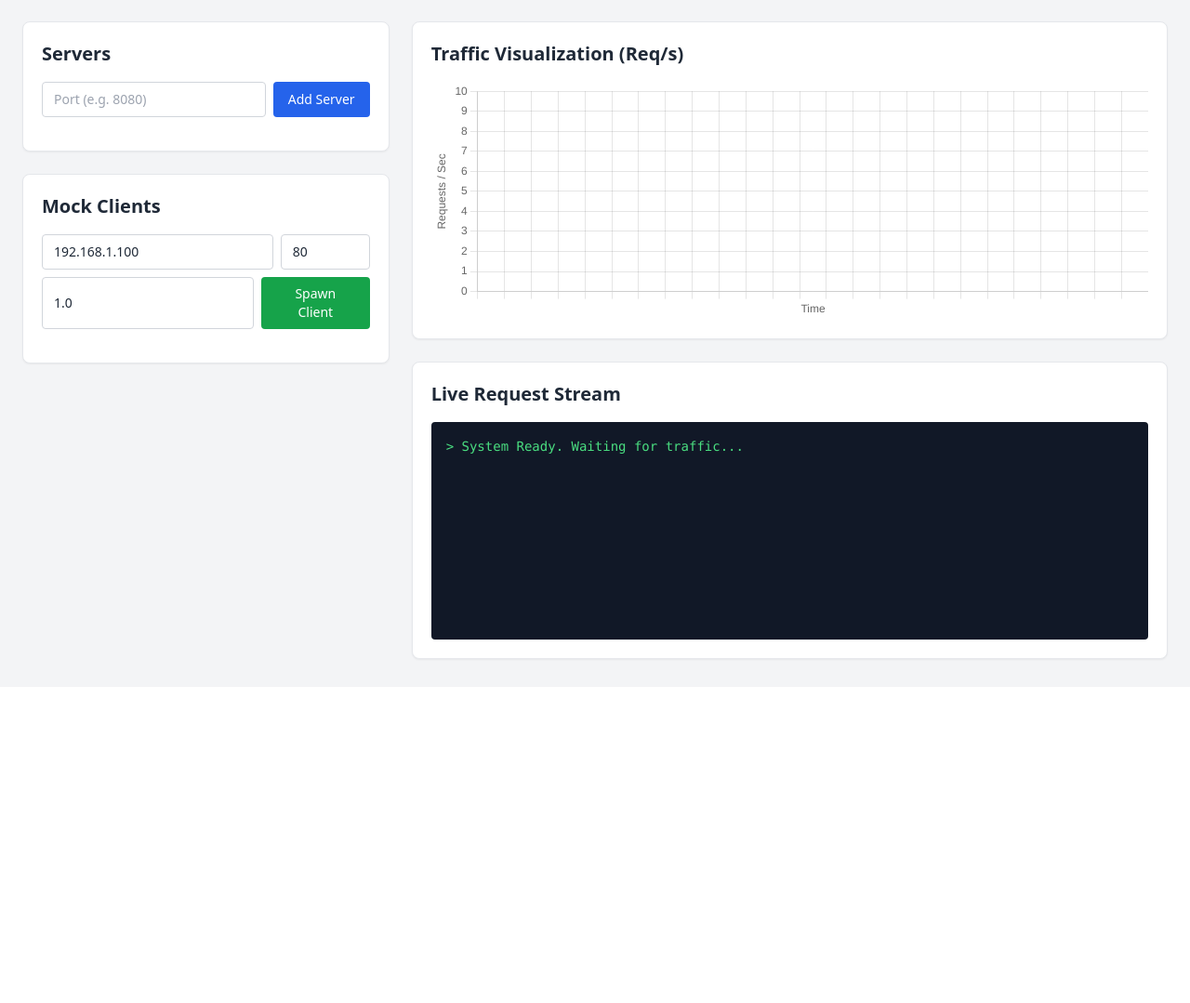
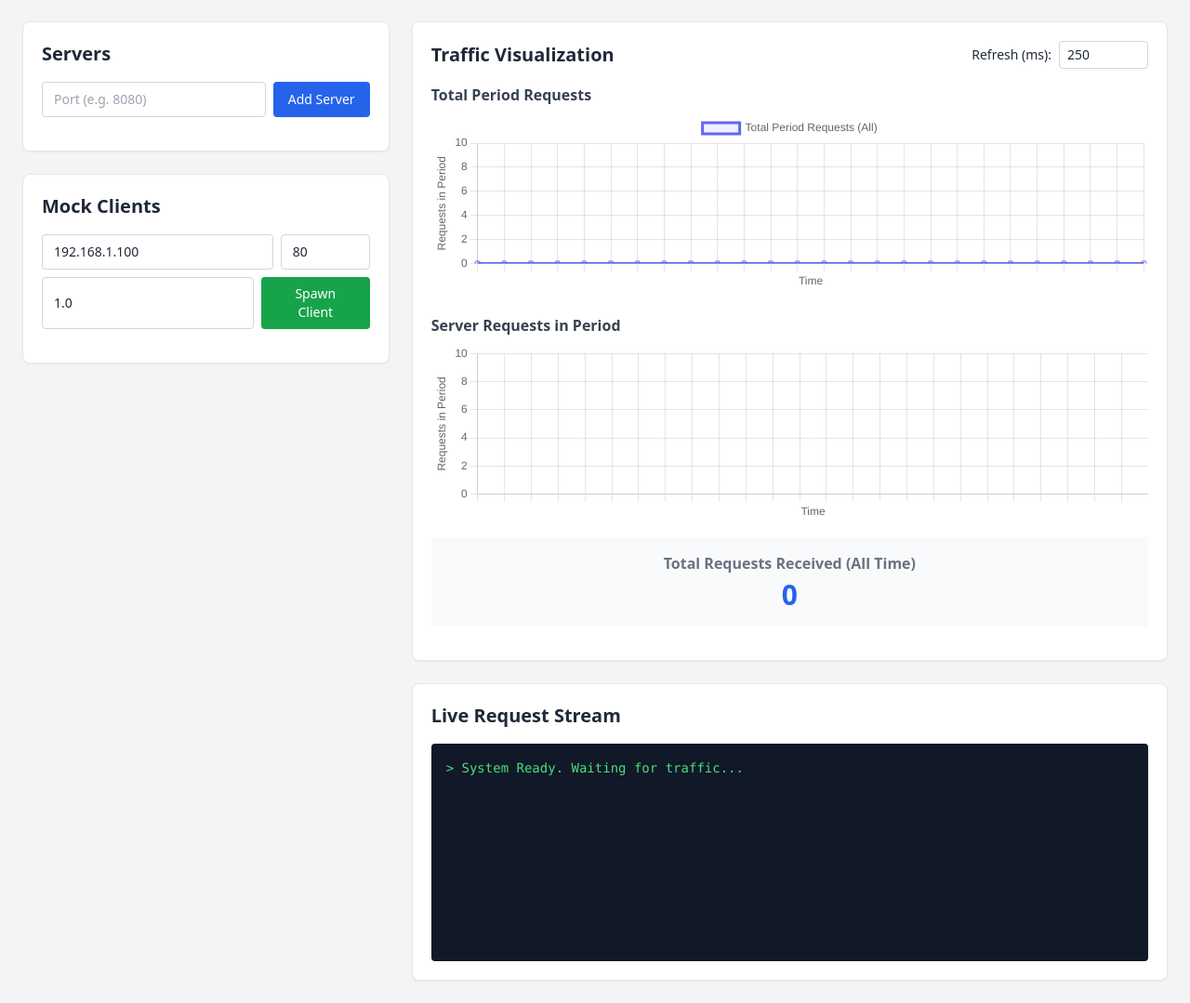
Before and after one commit to Tanish-Desai/Esp32LoadBal, a Flask app: page / in a window 1280 px wide. Shown: the part 61-1140 px from the top of the page at 93% size. Before the commit the page ends 772 px from the top, so only its background shows below. Run offline with Flask 3, Linux system fonts and the light colour scheme; data that the repository does not hold is empty; some libraries are stand-ins or nearby versions.

Commit message:
refactor load balancing logic to use struct, modify client to short lives, ui redesign with more metrics, shift from mock-clients to client-builders

```diff
--- a/ui/app.py
+++ b/ui/app.py
@@ -31,7 +31,42 @@ def get_local_ip():
 
 # State
 servers = {} # port -> ManagedServer instance
-clients = {} # id -> MockClient instance
+builders = {} # id -> ClientBuilder instance
+
+class ClientBuilder(threading.Thread):
+    def __init__(self, builder_id, target_ip, target_port, delay, event_callback):
+        super().__init__()
+        self.builder_id = builder_id
+        self.target_ip = target_ip
+        self.target_port = target_port
+        self.delay = delay
+        self.event_callback = event_callback
+        self.running = False
+        self.current_client = None
+        self.daemon = True
+
+    def run(self):
+        self.running = True
+        counter = 0
+        while self.running:
+            # Create a unique short-lived client for logging
+            cid = f"{self.builder_id}-{counter}"
+            self.current_client = MockClient(self.target_ip, self.target_port, cid, self.delay, self.event_callback)
+            self.current_client.start()
+
+            # Wait for this request to finish (which terminates the client)
+            self.current_client.join()
+
+            counter += 1
+            if not self.running:
+                break
+
+            time.sleep(self.delay)
+
+    def stop(self):
+        self.running = False
+        if self.current_client:
+            self.current_client.stop()
 
 # WebSockets Callbacks
 def server_event_callback(data):
@@ -120,37 +155,41 @@ def delete_server(port):
 @app.route('/api/clients', methods=['GET'])
 def get_clients():
     out = []
-    for cid, client in clients.items():
+    for cid, builder in builders.items():
         out.append({
             'id': cid,
-            'target_ip': client.target_ip,
-            'target_port': client.target_port,
-            'running': client.running,
-            'delay': client.delay
+            'target_ip': builder.target_ip,
+            'target_port': builder.target_port,
+            'running': builder.running,
+            'delay': builder.delay,
+            'current_client_id': builder.current_client.client_id if builder.current_client else None
         })
     return jsonify(out)
 
 @app.route('/api/clients/create', methods=['POST'])
 def create_client():
+    if len(builders) >= 7:
+        return jsonify({'error': 'Maximum of 7 client builders reached (ESP32 limit)'}), 400
+
     data = request.json
     target_ip = data.get('target_ip', '127.0.0.1')
     target_port = int(data.get('target_port', 80))
     delay = float(data.get('delay', 1.0))
 
     cid = str(uuid.uuid4())[:8]
-    client = MockClient(target_ip, target_port, cid, delay=delay, event_callback=client_event_callback)
-    clients[cid] = client
+    builder = ClientBuilder(cid, target_ip, target_port, delay, client_event_callback)
+    builders[cid] = builder
 
-    # Auto-start client
-    client.start()
+    # Auto-start builder
+    builder.start()
     return jsonify({'status': 'success', 'id': cid})
 
 @app.route('/api/clients/<client_id>/stop', methods=['POST'])
 def stop_client(client_id):
-    if client_id not in clients:
+    if client_id not in builders:
         return jsonify({'error': 'Client not found'}), 404
-    clients[client_id].stop()
-    del clients[client_id]
+    builders[client_id].stop()
+    del builders[client_id]
     return jsonify({'status': 'stopped'})
 
 
--- a/ui/static/app.js
+++ b/ui/static/app.js
@@ -12,7 +12,7 @@ const chartCfg = {
     type: 'line',
     data: {
         labels: [],
-        datasets: [] // Each server gets a dataset {label: "Port 8080", data: []}
+        datasets: []
     },
     options: {
         responsive: true,
@@ -20,18 +20,53 @@ const chartCfg = {
         scales: {
             x: {
                 title: { display: true, text: 'Time' },
-                ticks: { display: false } // hide raw timestamps for clean look
+                ticks: { display: false }
             },
             y: {
-                title: { display: true, text: 'Requests / Sec' },
+                title: { display: true, text: 'Requests in Period' },
                 min: 0,
-                suggestedMax: 10
+                suggestedMax: 10,
             }
         },
-        animation: { duration: 0 } // Fast updates
+        animation: { duration: 0 }
     }
 };
 const trafficChart = new Chart(ctx, chartCfg);
+
+const ctxTotal = document.getElementById('totalPeriodChart').getContext('2d');
+const totalChartCfg = {
+    type: 'line',
+    data: {
+        labels: [],
+        datasets: [
+            {
+                label: 'Total Period Requests (All)',
+                data: [],
+                borderColor: '#6366F1',
+                tension: 0.2,
+                fill: true,
+                backgroundColor: 'rgba(99, 102, 241, 0.1)',
+            }
+        ]
+    },
+    options: {
+        responsive: true,
+        maintainAspectRatio: false,
+        scales: {
+            x: {
+                title: { display: true, text: 'Time' },
+                ticks: { display: false }
+            },
+            y: {
+                title: { display: true, text: 'Requests in Period' },
+                min: 0,
+                suggestedMax: 10,
+            }
+        },
+        animation: { duration: 0 }
+    }
+};
+const totalPeriodChart = new Chart(ctxTotal, totalChartCfg);
 
 // Socket IO Events
 socket.on('connect', () => {
@@ -49,12 +84,20 @@ socket.on('disconnect', () => {
 
 // Traffic Tracking
 const currentRequestCounts = {}; // { port: count }
-const UPDATE_INTERVAL_MS = 250;
-setInterval(() => {
-    // Tick the chart every 250ms
+const lastNonZeroCounts = {}; // { port: count }
+let totalRequestsReceived = 0;
+let UPDATE_INTERVAL_MS = parseInt(document.getElementById('chart-refresh')?.value) || 250;
+let chartInterval;
+
+function startChartInterval() {
+    if (chartInterval) clearInterval(chartInterval);
+    chartInterval = setInterval(() => {
+        // Tick the chart every UPDATE_INTERVAL_MS
         const now = new Date().toLocaleTimeString();
         trafficChart.data.labels.push(now);
+        totalPeriodChart.data.labels.push(now);
 
+        let periodTotal = 0;
         servers.forEach(srv => {
             let dataset = trafficChart.data.datasets.find(d => d.label === `Server ${srv.port}`);
             if (!dataset) {
@@ -63,26 +106,82 @@ setInterval(() => {
                     data: [],
                     borderColor: `hsl(${Math.random() * 360}, 70%, 50%)`,
                     tension: 0.2, // Smooth lines
-                fill: true,
-                backgroundColor: 'rgba(0,0,0,0.05)'
+                    fill: false
                 };
                 trafficChart.data.datasets.push(dataset);
             }
-        // Multiply by (1000 / UPDATE_INTERVAL_MS) to approximate Requests / Sec
-        const factor = 1000 / UPDATE_INTERVAL_MS;
-        dataset.data.push((currentRequestCounts[srv.port] || 0) * factor);
+            const count = currentRequestCounts[srv.port] || 0;
+            periodTotal += count;
+
+            if (count > 0) {
+                lastNonZeroCounts[srv.port] = count;
+            }
+
+            // Push the requests received in this period
+            dataset.data.push(count);
+
             // Reset counter
             currentRequestCounts[srv.port] = 0;
         });
+
+        // Update fixed datasets
+        const periodTotalDataset = totalPeriodChart.data.datasets.find(d => d.label === 'Total Period Requests (All)');
+        if (periodTotalDataset) periodTotalDataset.data.push(periodTotal);
 
         // Keep last 60 ticks
         if (trafficChart.data.labels.length > 60) {
             trafficChart.data.labels.shift();
             trafficChart.data.datasets.forEach(d => d.data.shift());
+
+            totalPeriodChart.data.labels.shift();
+            totalPeriodChart.data.datasets.forEach(d => d.data.shift());
         }
 
         trafficChart.update();
+        totalPeriodChart.update();
+
+        // Update live stats HTML
+        const statTotalParams = document.getElementById('stat-total-reqs');
+        if (statTotalParams) {
+            statTotalParams.innerText = totalRequestsReceived;
+        }
+
+        // Render server-specific period stats
+        const liveStatsContainer = document.getElementById('live-stats');
+        if (liveStatsContainer) {
+            liveStatsContainer.innerHTML = '';
+            servers.sort((a,b) => a.port - b.port).forEach(srv => {
+                const dataset = trafficChart.data.datasets.find(d => d.label === `Server ${srv.port}`);
+                const currentVal = dataset ? dataset.data[dataset.data.length - 1] : 0;
+                const lastNonZero = lastNonZeroCounts[srv.port] || 0;
+
+                const div = document.createElement('div');
+                div.className = 'p-3 bg-gray-50 dark:bg-gray-700 rounded text-center border border-gray-200 dark:border-gray-600';
+                div.innerHTML = `
+                    <div class="font-semibold text-gray-500 dark:text-gray-400">Server ${srv.port}</div>
+                    <div class="text-2xl font-bold text-green-600 dark:text-green-400 mt-1">${currentVal}</div>
+                    <div class="text-xs text-gray-400 dark:text-gray-500 mt-1">Last >0: <span class="font-bold">${lastNonZero}</span></div>
+                `;
+                liveStatsContainer.appendChild(div);
+            });
+        }
+
     }, UPDATE_INTERVAL_MS);
+}
+startChartInterval();
+
+window.addEventListener('DOMContentLoaded', () => {
+    const refreshInput = document.getElementById('chart-refresh');
+    if (refreshInput) {
+        refreshInput.addEventListener('change', (e) => {
+            const val = parseInt(e.target.value);
+            if (val && val >= 100) {
+                UPDATE_INTERVAL_MS = val;
+                startChartInterval();
+            }
+        });
+    }
+});
 
 
 // Server Events
@@ -92,6 +191,9 @@ socket.on('server_event', (data) => {
 
     if (data.action === 'REQUEST') {
         currentRequestCounts[data.server_port] = (currentRequestCounts[data.server_port] || 0) + 1;
+        totalRequestsReceived++;
+        const el = document.getElementById('stat-total-reqs');
+        if (el) el.innerText = totalRequestsReceived;
     }
 
     if (['START', 'STOP', 'STALL', 'RESUME'].includes(data.action)) {
@@ -189,6 +291,7 @@ function renderClients() {
             <div>
                 <strong class="dark:text-white">${c.id}</strong> <span class="text-xs text-gray-500 dark:text-gray-400">Delay: ${c.delay}s</span>
                 <div class="mt-1 text-gray-600 dark:text-gray-400 font-mono text-xs">Target: ${c.target_ip}:${c.target_port}</div>
+                <div class="text-xs text-blue-500 font-mono mt-1">Live ID: ${c.current_client_id || 'N/A'}</div>
             </div>
             <div>
                  <button onclick="cmdClient('${c.id}', 'stop')" class="bg-red-100 text-red-700 dark:bg-red-900 dark:text-red-200 px-2 py-1 hover:bg-red-200 dark:hover:bg-red-800 rounded">Terminate</button>
@@ -279,5 +382,8 @@ if(themeToggleBtn) {
     });
 }
 
+// Start periodic sync roughly every 1.5s to catch new client IDs smoothly
+setInterval(refreshState, 1500);
+
 // Initial fetch
 refreshState();
--- a/ui/templates/index.html
+++ b/ui/templates/index.html
@@ -1,5 +1,6 @@
 <!DOCTYPE html>
 <html lang="en">
+
 <head>
     <meta charset="UTF-8">
     <meta name="viewport" content="width=device-width, initial-scale=1.0">
@@ -16,20 +17,32 @@
     <!-- Socket.IO -->
     <script src="https://cdn.socket.io/4.7.2/socket.io.min.js"></script>
 </head>
-<body class="bg-gray-100 dark:bg-gray-900 transition-colors duration-200 min-h-screen text-gray-800 dark:text-gray-100 font-sans p-6">
+
+<body
+    class="bg-gray-100 dark:bg-gray-900 transition-colors duration-200 min-h-screen text-gray-800 dark:text-gray-100 font-sans p-6">
     <div class="max-w-7xl mx-auto space-y-6">
 
         <header class="flex items-center justify-between">
             <h1 class="text-3xl font-bold text-gray-900 dark:text-white">Load Balancer Control Center</h1>
             <div class="flex space-x-4 items-center">
                 <button id="theme-toggle" class="p-2 bg-gray-200 dark:bg-gray-700 rounded-full focus:outline-none">
-                    <svg id="theme-toggle-dark-icon" class="hidden w-5 h-5 text-gray-800 dark:text-gray-200" fill="currentColor" viewBox="0 0 20 20" xmlns="http://www.w3.org/2000/svg"><path d="M17.293 13.293A8 8 0 016.707 2.707a8.001 8.001 0 1010.586 10.586z"></path></svg>
-                    <svg id="theme-toggle-light-icon" class="hidden w-5 h-5 text-gray-800 dark:text-gray-200" fill="currentColor" viewBox="0 0 20 20" xmlns="http://www.w3.org/2000/svg"><path d="M10 2a1 1 0 011 1v1a1 1 0 11-2 0V3a1 1 0 011-1zm4 8a4 4 0 11-8 0 4 4 0 018 0zm-.464 4.95l.707.707a1 1 0 001.414-1.414l-.707-.707a1 1 0 00-1.414 1.414zm2.12-10.607a1 1 0 010 1.414l-.706.707a1 1 0 11-1.414-1.414l.707-.707a1 1 0 011.414 0zM17 11a1 1 0 100-2h-1a1 1 0 100 2h1zm-7 4a1 1 0 011 1v1a1 1 0 11-2 0v-1a1 1 0 011-1zM5.05 6.464A1 1 0 106.465 5.05l-.708-.707a1 1 0 00-1.414 1.414l.707.707zm1.414 8.486l-.707.707a1 1 0 01-1.414-1.414l.707-.707a1 1 0 011.414 1.414zM4 11a1 1 0 100-2H3a1 1 0 000 2h1z" fill-rule="evenodd" clip-rule="evenodd"></path></svg>
+                    <svg id="theme-toggle-dark-icon" class="hidden w-5 h-5 text-gray-800 dark:text-gray-200"
+                        fill="currentColor" viewBox="0 0 20 20" xmlns="http://www.w3.org/2000/svg">
+                        <path d="M17.293 13.293A8 8 0 016.707 2.707a8.001 8.001 0 1010.586 10.586z"></path>
+                    </svg>
+                    <svg id="theme-toggle-light-icon" class="hidden w-5 h-5 text-gray-800 dark:text-gray-200"
+                        fill="currentColor" viewBox="0 0 20 20" xmlns="http://www.w3.org/2000/svg">
+                        <path
+                            d="M10 2a1 1 0 011 1v1a1 1 0 11-2 0V3a1 1 0 011-1zm4 8a4 4 0 11-8 0 4 4 0 018 0zm-.464 4.95l.707.707a1 1 0 001.414-1.414l-.707-.707a1 1 0 00-1.414 1.414zm2.12-10.607a1 1 0 010 1.414l-.706.707a1 1 0 11-1.414-1.414l.707-.707a1 1 0 011.414 0zM17 11a1 1 0 100-2h-1a1 1 0 100 2h1zm-7 4a1 1 0 011 1v1a1 1 0 11-2 0v-1a1 1 0 011-1zM5.05 6.464A1 1 0 106.465 5.05l-.708-.707a1 1 0 00-1.414 1.414l.707.707zm1.414 8.486l-.707.707a1 1 0 01-1.414-1.414l.707-.707a1 1 0 011.414 1.414zM4 11a1 1 0 100-2H3a1 1 0 000 2h1z"
+                            fill-rule="evenodd" clip-rule="evenodd"></path>
+                    </svg>
                 </button>
-                <div class="bg-gray-200 dark:bg-gray-800 px-3 py-1 rounded text-sm font-mono text-gray-700 dark:text-gray-300 shadow-inner">
+                <div
+                    class="bg-gray-200 dark:bg-gray-800 px-3 py-1 rounded text-sm font-mono text-gray-700 dark:text-gray-300 shadow-inner">
                     Your Laptop IP: <span class="font-bold text-blue-700 dark:text-blue-400">{{ laptop_ip }}</span>
                 </div>
-                <span id="socket-status" class="px-3 py-1 bg-red-100 text-red-800 dark:bg-red-900 dark:text-red-200 rounded-full text-sm font-medium">Disconnected</span>
+                <span id="socket-status"
+                    class="px-3 py-1 bg-red-100 text-red-800 dark:bg-red-900 dark:text-red-200 rounded-full text-sm font-medium">Disconnected</span>
             </div>
         </header>
 
@@ -38,12 +51,17 @@
             <!-- Left Column: Settings -->
             <div class="col-span-1 space-y-6">
                 <!-- Server Management -->
-                <div class="bg-white dark:bg-gray-800 p-5 rounded-lg shadow-sm border border-gray-200 dark:border-gray-700">
+                <div
+                    class="bg-white dark:bg-gray-800 p-5 rounded-lg shadow-sm border border-gray-200 dark:border-gray-700">
                     <h2 class="text-xl font-bold mb-4 dark:text-white">Servers</h2>
 
                     <form id="form-create-server" class="flex gap-2 mb-4">
-                        <input type="number" id="srv-port" placeholder="Port (e.g. 8080)" class="flex-1 border border-gray-300 dark:border-gray-600 dark:bg-gray-700 dark:text-white rounded px-3 py-2 text-sm" required>
-                        <button type="submit" class="bg-blue-600 text-white px-4 py-2 rounded text-sm font-medium hover:bg-blue-700">Add Server</button>
+                        <input type="number" id="srv-port" placeholder="Port (e.g. 8080)"
+                            class="flex-1 border border-gray-300 dark:border-gray-600 dark:bg-gray-700 dark:text-white rounded px-3 py-2 text-sm"
+                            required>
+                        <button type="submit"
+                            class="bg-blue-600 text-white px-4 py-2 rounded text-sm font-medium hover:bg-blue-700">Add
+                            Server</button>
                     </form>
 
                     <div class="space-y-3" id="server-list">
@@ -52,17 +70,26 @@
                 </div>
 
                 <!-- Client Management -->
-                <div class="bg-white dark:bg-gray-800 p-5 rounded-lg shadow-sm border border-gray-200 dark:border-gray-700">
+                <div
+                    class="bg-white dark:bg-gray-800 p-5 rounded-lg shadow-sm border border-gray-200 dark:border-gray-700">
                     <h2 class="text-xl font-bold mb-4 dark:text-white">Mock Clients</h2>
 
                     <form id="form-create-client" class="mb-4">
                         <div class="flex gap-2 mb-2">
-                            <input type="text" id="cli-ip" placeholder="ESP32 IP" value="192.168.1.100" class="flex-1 border border-gray-300 dark:border-gray-600 dark:bg-gray-700 dark:text-white rounded px-3 py-2 text-sm" required>
-                            <input type="number" id="cli-port" placeholder="Port" value="80" class="w-24 border border-gray-300 dark:border-gray-600 dark:bg-gray-700 dark:text-white rounded px-3 py-2 text-sm" required>
+                            <input type="text" id="cli-ip" placeholder="ESP32 IP" value="192.168.1.100"
+                                class="flex-1 border border-gray-300 dark:border-gray-600 dark:bg-gray-700 dark:text-white rounded px-3 py-2 text-sm"
+                                required>
+                            <input type="number" id="cli-port" placeholder="Port" value="80"
+                                class="w-24 border border-gray-300 dark:border-gray-600 dark:bg-gray-700 dark:text-white rounded px-3 py-2 text-sm"
+                                required>
                         </div>
                         <div class="flex gap-2">
-                            <input type="number" step="0.1" id="cli-delay" placeholder="Delay (sec)" value="1.0" class="flex-1 border border-gray-300 dark:border-gray-600 dark:bg-gray-700 dark:text-white rounded px-3 py-2 text-sm" required>
-                            <button type="submit" class="bg-green-600 text-white px-4 py-2 rounded text-sm font-medium hover:bg-green-700 w-full">Spawn Client</button>
+                            <input type="number" step="0.1" id="cli-delay" placeholder="Delay (sec)" value="1.0"
+                                class="flex-1 border border-gray-300 dark:border-gray-600 dark:bg-gray-700 dark:text-white rounded px-3 py-2 text-sm"
+                                required>
+                            <button type="submit"
+                                class="bg-green-600 text-white px-4 py-2 rounded text-sm font-medium hover:bg-green-700 w-full">Spawn
+                                Client</button>
                         </div>
                     </form>
 
@@ -75,17 +102,46 @@
             <!-- Right Column: Visualization & Logs -->
             <div class="col-span-1 lg:col-span-2 space-y-6">
                 <!-- Telemetry Graph -->
-                <div class="bg-white dark:bg-gray-800 p-5 rounded-lg shadow-sm border border-gray-200 dark:border-gray-700">
-                    <h2 class="text-xl font-bold mb-4 dark:text-white">Traffic Visualization (Req/s)</h2>
-                    <div class="relative h-64 w-full">
+                <div
+                    class="bg-white dark:bg-gray-800 p-5 rounded-lg shadow-sm border border-gray-200 dark:border-gray-700">
+                    <div class="flex items-center justify-between mb-4">
+                        <h2 class="text-xl font-bold dark:text-white">Traffic Visualization</h2>
+                        <div class="flex items-center space-x-2">
+                            <label for="chart-refresh" class="text-sm dark:text-gray-300">Refresh (ms):</label>
+                            <input type="number" id="chart-refresh" value="250"
+                                class="w-24 border border-gray-300 dark:border-gray-600 dark:bg-gray-700 dark:text-white rounded px-2 py-1 text-sm">
+                        </div>
+                    </div>
+
+                    <h3 class="text-md font-semibold mb-2 text-gray-700 dark:text-gray-300">Total Period Requests</h3>
+                    <div class="relative h-48 w-full mb-6">
+                        <canvas id="totalPeriodChart"></canvas>
+                    </div>
+
+                    <h3 class="text-md font-semibold mb-2 text-gray-700 dark:text-gray-300">Server Requests in Period
+                    </h3>
+                    <div class="relative h-48 w-full mb-4">
                         <canvas id="trafficChart"></canvas>
+                    </div>
+
+                    <div class="p-4 bg-gray-50 dark:bg-gray-700 rounded mb-4 text-center">
+                        <div class="font-semibold text-gray-500 dark:text-gray-400">Total Requests Received (All Time)
+                        </div>
+                        <div id="stat-total-reqs" class="text-3xl font-bold text-blue-600 dark:text-blue-400 mt-1">0
+                        </div>
+                    </div>
+
+                    <div id="live-stats" class="grid grid-cols-2 md:grid-cols-3 gap-4 text-sm dark:text-gray-300">
+                        <!-- Server specific period requests will be injected here -->
                     </div>
                 </div>
 
                 <!-- Live Request Logs -->
-                <div class="bg-white dark:bg-gray-800 p-5 rounded-lg shadow-sm border border-gray-200 dark:border-gray-700 flex flex-col h-80">
+                <div
+                    class="bg-white dark:bg-gray-800 p-5 rounded-lg shadow-sm border border-gray-200 dark:border-gray-700 flex flex-col h-80">
                     <h2 class="text-xl font-bold mb-4 dark:text-white">Live Request Stream</h2>
-                    <div class="flex-1 bg-gray-900 text-green-400 font-mono text-sm p-4 rounded overflow-y-auto space-y-1" id="log-console">
+                    <div class="flex-1 bg-gray-900 text-green-400 font-mono text-sm p-4 rounded overflow-y-auto space-y-1"
+                        id="log-console">
                         <!-- Log messages injected here -->
                         <div>> System Ready. Waiting for traffic...</div>
                     </div>
@@ -96,4 +152,5 @@
 
     <script src="/static/app.js"></script>
 </body>
+
 </html>
```
Also changed, not shown: server-client/client.py (+23 -20 lines), 1 other file. Lines whose indentation alone changed are shown as unchanged.
